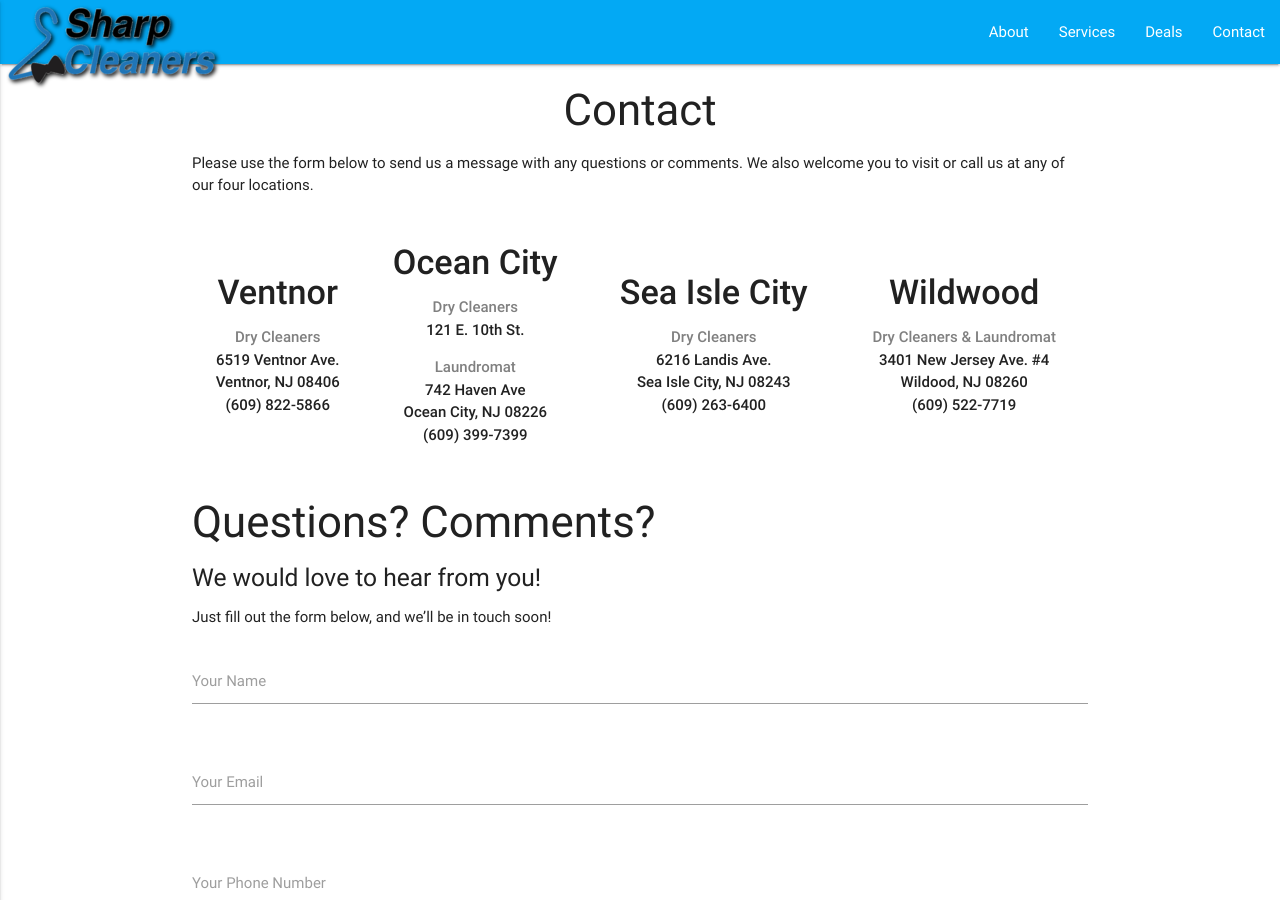
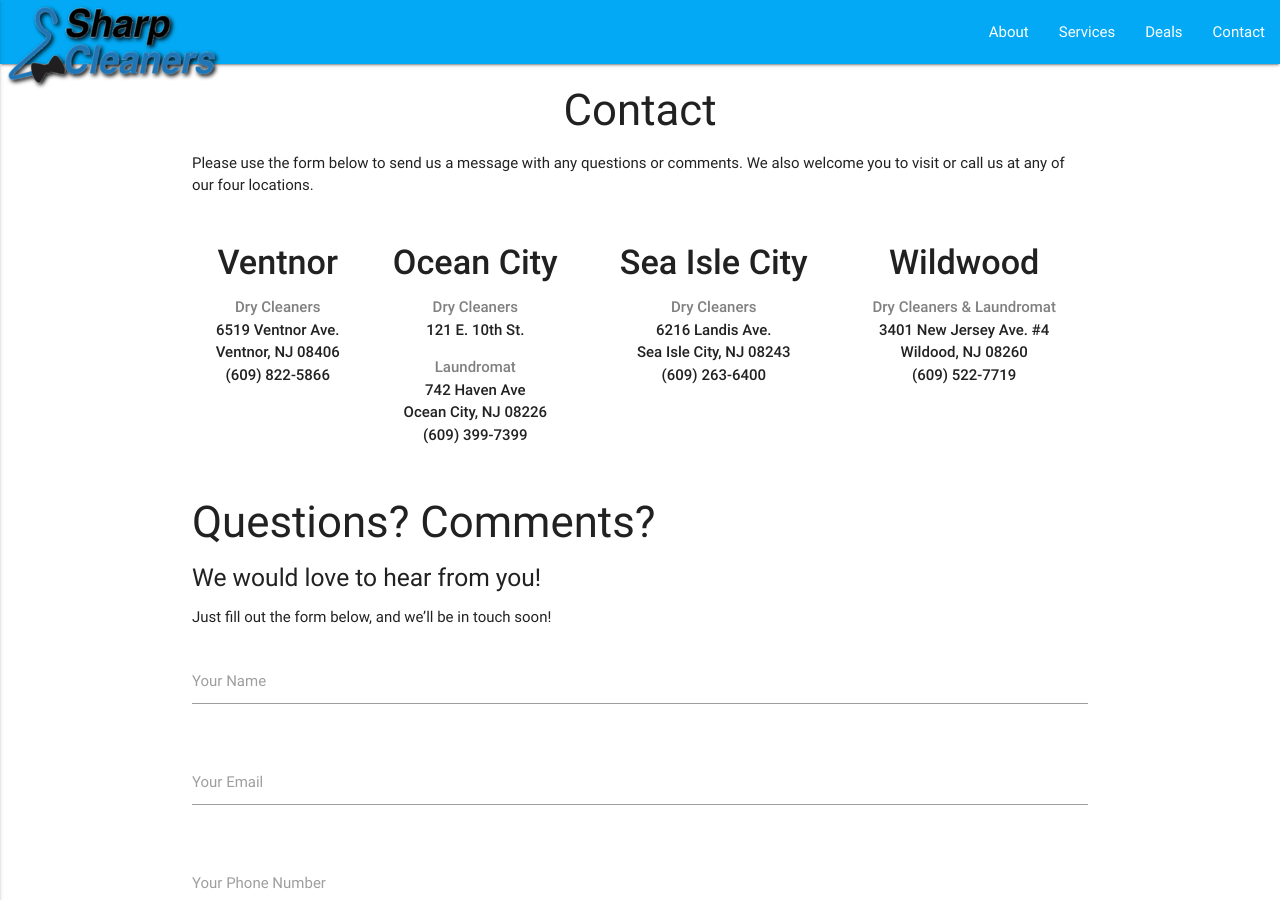
Before and after one commit to sharpcleanersnj/sharpcleanersnj.github.io, a Jekyll site: the page built from _pages/contact.md, in a window 1280 px wide and 900 px high. Built offline with Jekyll 4.4.1, drawn with Linux system fonts in a browser that asks for light colours; nearby versions of some CDN libraries.

Commit message:
Update contact.md

```diff
--- a/_pages/contact.md
+++ b/_pages/contact.md
@@ -9,20 +9,20 @@
 <table style="margin-left: auto; margin-right: auto;">
 <tbody>
 <tr>
-<td>
+<td style="vertical-align: top;">
 <h4 style="text-align: center;"><strong>Ventnor</strong></h4>
 <p style="text-align: center;"><span style="color: #808080;"><strong>Dry Cleaners</strong></span><br /><strong>6519 Ventnor Ave. <br />Ventnor, NJ 08406<br />(609) 822-5866</strong></p>
 </td>
-<td style="text-align: center;">
+<td style="text-align: center; vertical-align: top;">
 <h4><strong>Ocean City</strong></h4>
 <p><span style="color: #808080;"><strong>Dry Cleaners</strong></span><br /><strong>121 E. 10th St.<br /></strong></p>
 <p><span style="color: #808080;"><strong>Laundromat</strong></span><br /><strong>742 Haven Ave<br />Ocean City, NJ 08226<br />(609) 399-7399</strong></p>
 </td>
-<td style="text-align: center;">
+<td style="text-align: center; vertical-align: top;">
 <h4><strong>Sea Isle City</strong></h4>
 <p><span style="color: #808080;"><strong>Dry Cleaners</strong></span><br /><strong>6216 Landis Ave.<br />Sea Isle City, NJ 08243<br />(609) 263-6400</strong></p>
 </td>
-<td style="text-align: center;">
+<td style="text-align: center; vertical-align: top;">
 <h4><strong>Wildwood</strong></h4>
 <p><span style="color: #808080;"><strong>Dry Cleaners &amp; Laundromat</strong></span><br /><strong>3401 New Jersey Ave. #4<br />Wildood, NJ 08260<br />(609) 522-7719</strong></p>
 </td>
```
